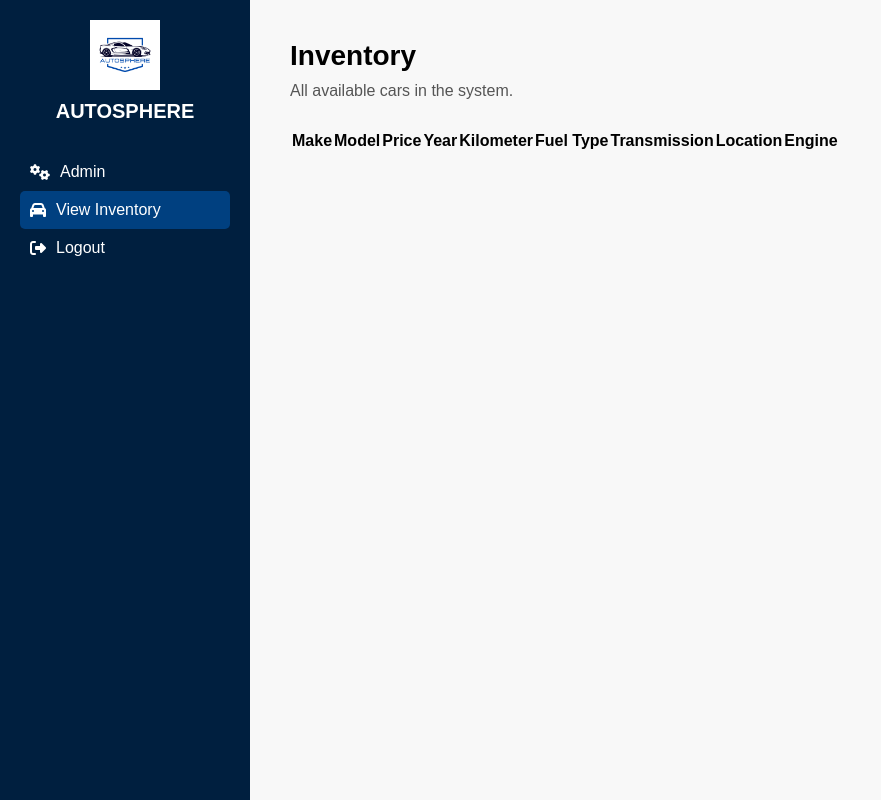
After one commit to MohammedKachwala-23/AutoShere, a Flask app: page /inventory in a window 1280 px wide. The commit adds this page. Shown: the whole page, without its empty margins (0-881 px from the left). Run offline with Flask 3, Linux system fonts and the light colour scheme; the visitor is signed in with stand-in values (Sample User, id 1); data that the repository does not hold is empty.

Commit message:
Initial commit

```diff
--- a/app.py
+++ b/app.py
@@ -7,7 +7,7 @@ app.secret_key = "super_secret_key"  # Use env vars in production
 
 URI = "bolt://localhost:7687"
 USERNAME = "neo4j"
-PASSWORD = "fuuckyouu"
+PASSWORD = "hello101"
 
 driver = GraphDatabase.driver(URI, auth=(USERNAME, PASSWORD))
 
@@ -184,13 +184,7 @@ def home():
     return render_template('home.html')
 
 
-# === Admin-only route ===
-@app.route('/admin')
-def admin():
-    if not session.get('is_admin'):
-        flash("Unauthorized access.", "error")
-        return redirect(url_for('home'))
-    return render_template('admin.html')
+
 @app.route('/add_car', methods=['POST'])
 def add_car():
     if 'admin' not in session:
@@ -226,6 +220,18 @@ def add_car():
     flash('Car added successfully!')
     return redirect(url_for('admin_dashboard'))
 
+@app.route('/inventory')
+def view_inventory():
+    if 'admin' not in session:
+        return redirect(url_for('admin_login'))
+
+    with driver.session() as session_db:
+        result = session_db.run("MATCH (c:Car) RETURN c ORDER BY c.name")
+        cars = [record["c"] for record in result]
+
+    return render_template('inventory.html', cars=cars)
+
+
 
 if __name__ == '__main__':
     app.run(debug=True)
--- a/templates/about.html
+++ b/templates/about.html
@@ -21,7 +21,6 @@
       <a href="{{ url_for('profile') }}"><i class="fas fa-user"></i> Profile</a>
       <a href="{{ url_for('contact') }}"><i class="fas fa-phone"></i> Contact Us</a>
       <a href="{{ url_for('about') }}"><i class="fa-solid fa-star" style="color: #ffffff;"></i> About Us</a>
-      <a href="{{ url_for('admin') }}"><i class="fas fa-user-shield"></i> Admin</a>
       <a href="{{ url_for('logout') }}"><i class="fas fa-sign-out-alt"></i> Logout</a>
     </nav>
 
--- a/templates/admin.html
+++ b/templates/admin.html
@@ -17,10 +17,8 @@
         <h2>AUTOSPHERE</h2>
       </div>
       <nav>
-        <a href="{{ url_for('home') }}"><i class="fas fa-home"></i> Home</a>
-        <a href="{{ url_for('search') }}"><i class="fa-solid fa-magnifying-glass"></i> Search</a>
-        <a href="{{ url_for('profile') }}"><i class="fas fa-user"></i> Profile</a>
-        <a href="{{ url_for('admin') }}" class="active"><i class="fas fa-cogs"></i> Admin</a>
+        <a href="{{ url_for('admin_dashboard') }}" class="active"><i class="fas fa-cogs"></i> Admin</a>
+        <a href="{{ url_for('view_inventory') }}"><i class="fas fa-car"></i> View Inventory</a>
         <a href="{{ url_for('logout') }}"><i class="fas fa-sign-out-alt"></i> Logout</a>
       </nav>
     </div>
--- a/templates/base.html
+++ b/templates/base.html
@@ -23,7 +23,6 @@
         <a href="{{ url_for('profile') }}"><i class="fas fa-user"></i> Profile</a>
         <a href="{{ url_for('contact') }}"><i class="fas fa-phone"></i> Contact Us</a>
         <a href="{{ url_for('about') }}"><i class="fa-solid fa-star" style="color: #ffffff;"></i> About Us</a>
-        <a href="{{ url_for('admin') }}"><i class="fas fa-user-shield"></i> Admin</a>
         <a href="{{ url_for('logout') }}"><i class="fas fa-sign-out-alt"></i> Logout</a>
       </nav>
 
--- a/templates/contact.html
+++ b/templates/contact.html
@@ -21,7 +21,6 @@
       <a href="{{ url_for('profile') }}"><i class="fas fa-user"></i> Profile</a>
       <a href="{{ url_for('contact') }}"><i class="fas fa-phone"></i> Contact Us</a>
       <a href="{{ url_for('about') }}"><i class="fa-solid fa-star" style="color: #ffffff;"></i> About Us</a>
-      <a href="{{ url_for('admin') }}"><i class="fas fa-user-shield"></i> Admin</a>
       <a href="{{ url_for('logout') }}"><i class="fas fa-sign-out-alt"></i> Logout</a>
     </nav>
 
--- /dev/null
+++ b/templates/inventory.html
@@ -0,0 +1,69 @@
+<!DOCTYPE html>
+<html>
+<head>
+  <title>Car Inventory | Autosphere</title>
+  <link rel="stylesheet" href="{{ url_for('static', filename='css/admin.css') }}">
+  <link rel="stylesheet" href="https://cdnjs.cloudflare.com/ajax/libs/font-awesome/6.5.0/css/all.min.css"/>
+</head>
+<body>
+  <div class="dashboard-container">
+
+    <!-- Sidebar -->
+    <aside class="sidebar">
+      <div>
+        <div class="logo">
+          <img src="{{ url_for('static', filename='css/logo.png') }}" alt="Autosphere Logo" />
+          <h2>AUTOSPHERE</h2>
+        </div>
+        <nav>
+          <a href="{{ url_for('admin_dashboard') }}"><i class="fas fa-cogs"></i> Admin</a>
+          <a href="{{ url_for('view_inventory') }}" class="active"><i class="fas fa-car"></i> View Inventory</a>
+          <a href="{{ url_for('logout') }}"><i class="fas fa-sign-out-alt"></i> Logout</a>
+        </nav>
+      </div>
+    </aside>
+
+    <!-- Main Content -->
+    <main class="dashboard-main">
+      <header>
+        <h1>Inventory</h1>
+        <p>All available cars in the system.</p>
+      </header>
+
+      <section class="inventory-table">
+        <table>
+          <thead>
+            <tr>
+              <th>Make</th>
+              <th>Model</th>
+              <th>Price</th>
+              <th>Year</th>
+              <th>Kilometer</th>
+              <th>Fuel Type</th>
+              <th>Transmission</th>
+              <th>Location</th>
+              <th>Engine</th>
+            </tr>
+          </thead>
+          <tbody>
+            {% for car in cars %}
+            <tr>
+              <td>{{ car.make }}</td>
+              <td>{{ car.model }}</td>
+              <td>{{ car.price }}</td>
+              <td>{{ car.year }}</td>
+              <td>{{ car.kilometer }}</td>
+              <td>{{ car.fuel_type }}</td>
+              <td>{{ car.transmission }}</td>
+              <td>{{ car.location }}</td>
+              <td>{{ car.engine }}</td>
+            </tr>
+            {% endfor %}
+          </tbody>
+        </table>
+      </section>
+    </main>
+
+  </div>
+</body>
+</html>
--- a/templates/profile.html
+++ b/templates/profile.html
@@ -23,7 +23,6 @@
           <a href="{{ url_for('profile') }}"><i class="fas fa-user"></i> Profile</a>
           <a href="{{ url_for('contact') }}"><i class="fas fa-phone"></i> Contact Us</a>
           <a href="{{ url_for('about') }}"><i class="fa-solid fa-star" style="color: #ffffff;"></i> About Us</a>
-          <a href="{{ url_for('admin') }}"><i class="fas fa-user-shield"></i> Admin</a>
           <a href="{{ url_for('logout') }}"><i class="fas fa-sign-out-alt"></i> Logout</a>
         </nav>
 
--- a/templates/search.html
+++ b/templates/search.html
@@ -22,7 +22,6 @@
         <a href="{{ url_for('profile') }}"><i class="fas fa-user"></i> Profile</a>
         <a href="{{ url_for('contact') }}"><i class="fas fa-phone"></i> Contact Us</a>
         <a href="{{ url_for('about') }}"><i class="fa-solid fa-star" style="color: #ffffff;"></i> About Us</a>
-        <a href="{{ url_for('admin') }}"><i class="fas fa-user-shield"></i> Admin</a>
         <a href="{{ url_for('logout') }}"><i class="fas fa-sign-out-alt"></i> Logout</a>
       </nav>
 
```
